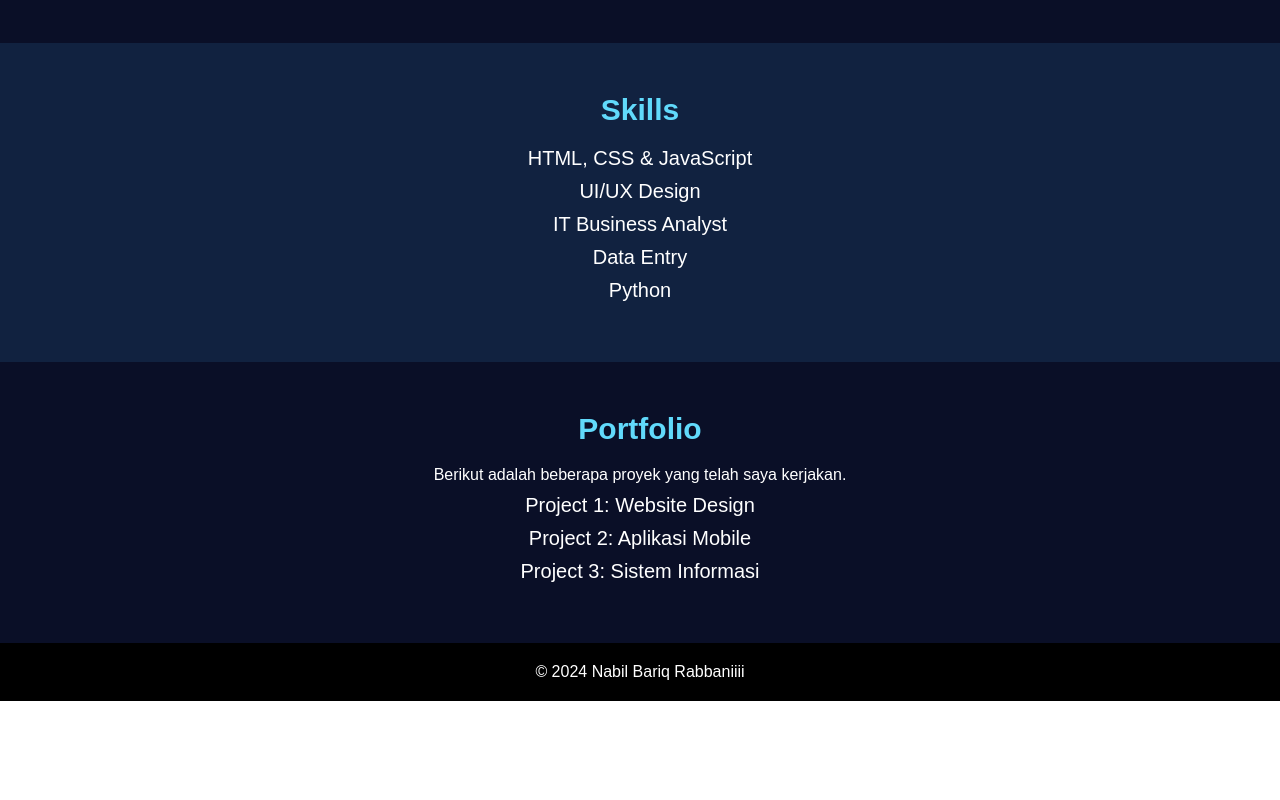
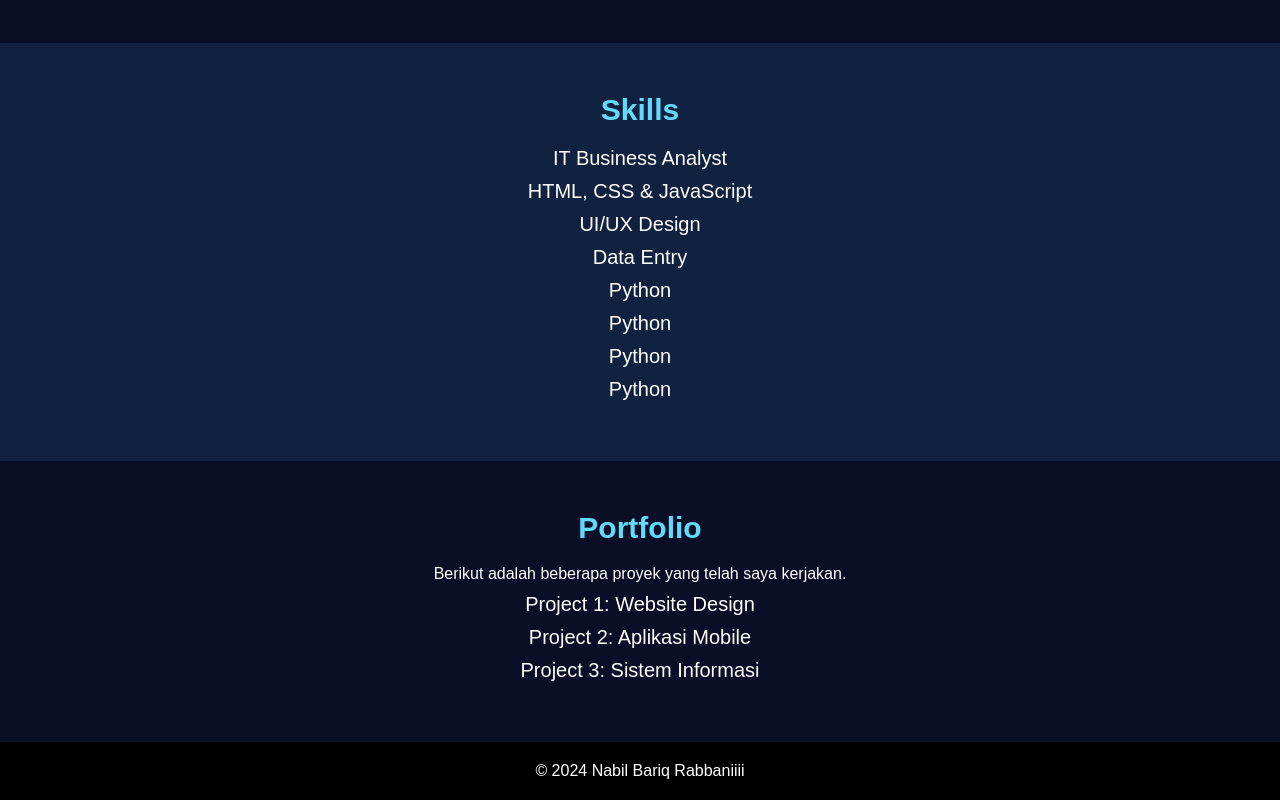
Before and after one commit to Bilbariq/Web-Portofolio, a plain HTML site: page index.html in a window 1280 px wide. Shown: the part 1343-2143 px from the top of the page. Before the commit the page ends 2044 px from the top, so only its background shows below. Drawn offline with Linux system fonts and the light colour scheme.

Commit message:
Commit Commit Kata Pep Guardiola

```diff
--- a/index.html
+++ b/index.html
@@ -33,11 +33,15 @@
     <section id="skills">
         <h2>Skills</h2>
         <ul>
+            <li>IT Business Analyst</li>
             <li>HTML, CSS & JavaScript</li>
             <li>UI/UX Design</li>
-            <li>IT Business Analyst</li>
             <li>Data Entry</li>
             <li>Python</li>
+            <li>Python</li>
+            <li>Python</li>
+            <li>Python</li>
+
         </ul>
     </section>
 
```
